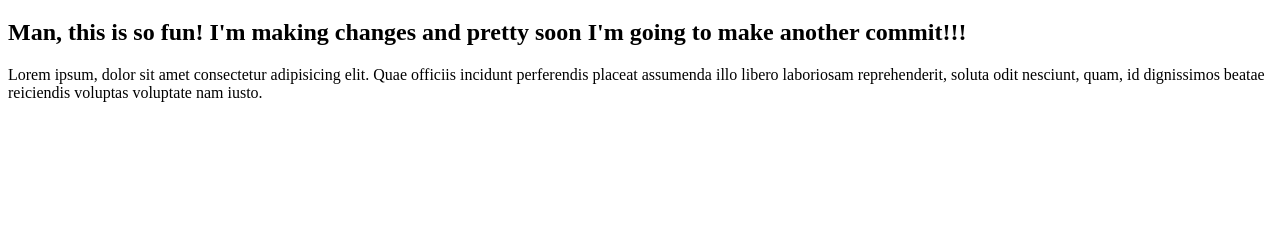
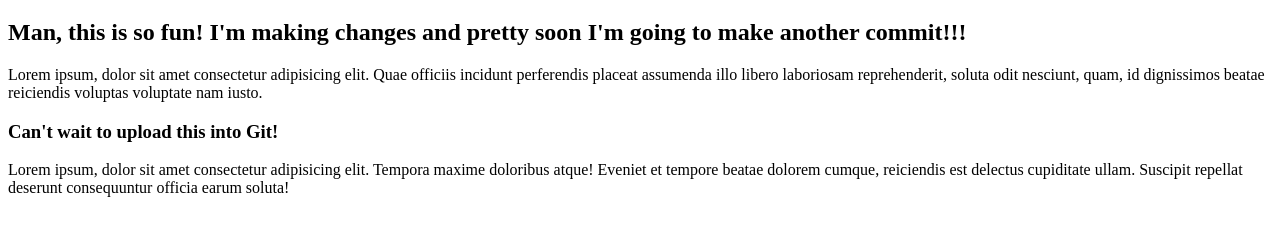
Before and after one commit to ZCrooks/silver-robot, a plain HTML site: page index.html in a window 1280 px wide. Shown: the part 61-296 px from the top of the page. Drawn offline with Linux system fonts and the light colour scheme.

Commit message:
added an h3 and p

```diff
--- a/index.html
+++ b/index.html
@@ -10,5 +10,7 @@
     <h1>This is my first project in a Git Repo!</h1>
     <h2>Man, this is so fun! I'm making changes and pretty soon I'm going to make another commit!!!</h2>
     <p>Lorem ipsum, dolor sit amet consectetur adipisicing elit. Quae officiis incidunt perferendis placeat assumenda illo libero laboriosam reprehenderit, soluta odit nesciunt, quam, id dignissimos beatae reiciendis voluptas voluptate nam iusto.</p>
+    <h3>Can't wait to upload this into Git!</h3>
+    <p>Lorem ipsum, dolor sit amet consectetur adipisicing elit. Tempora maxime doloribus atque! Eveniet et tempore beatae dolorem cumque, reiciendis est delectus cupiditate ullam. Suscipit repellat deserunt consequuntur officia earum soluta!</p>
 </body>
 </html>
```
